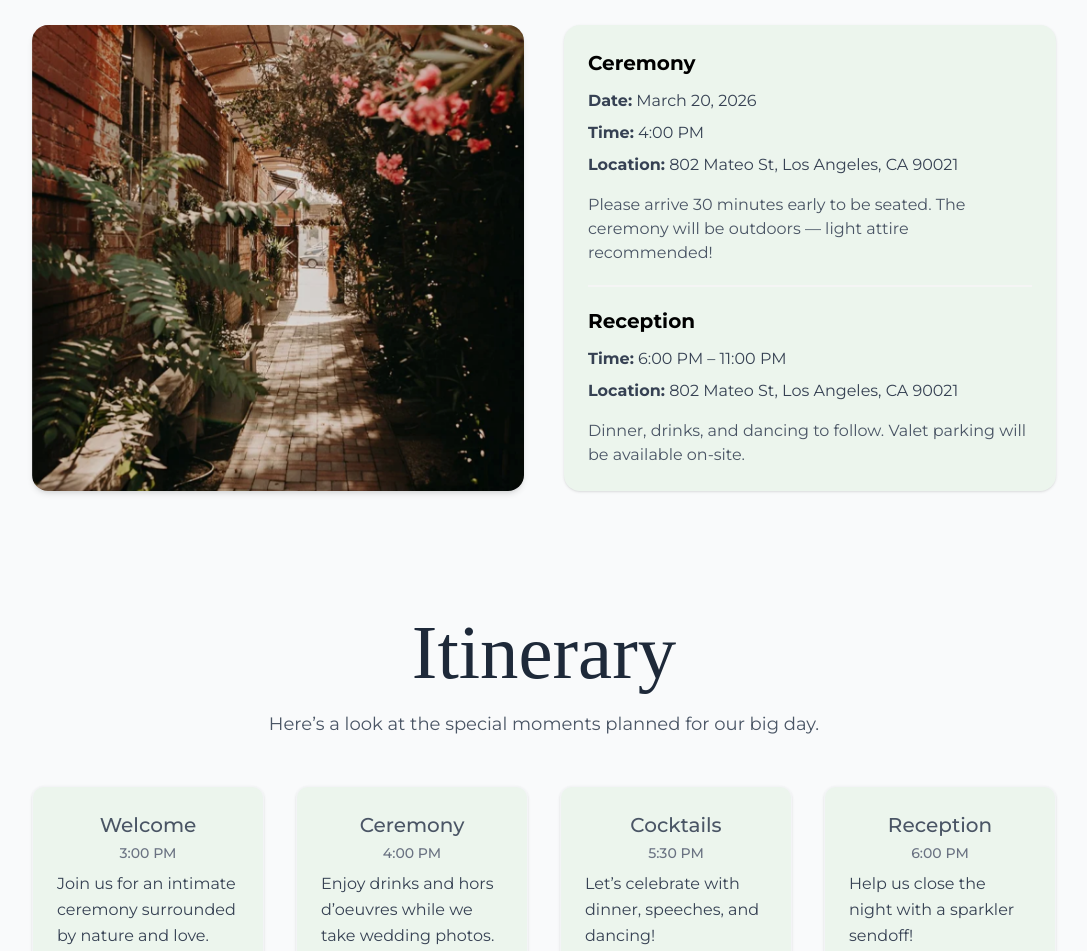
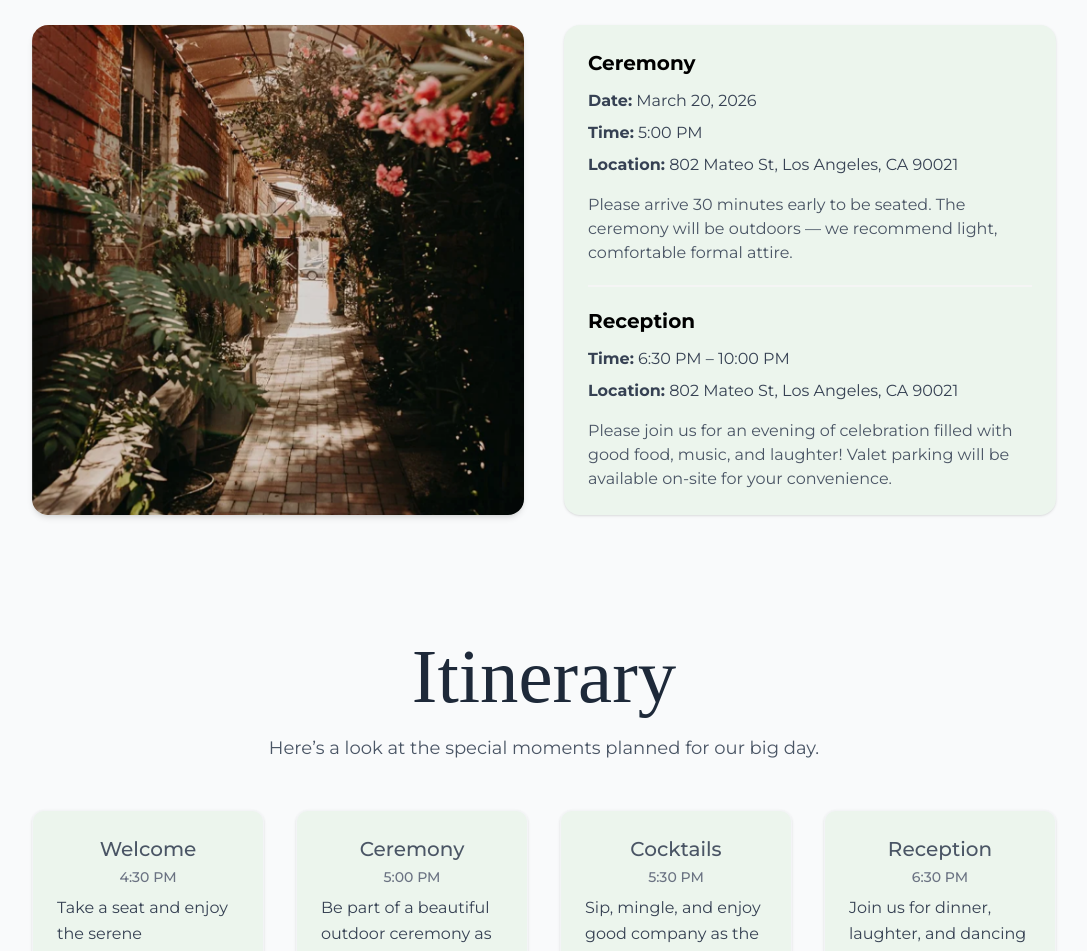
Before and after one commit to brianlpham21/mio-and-brian-wedding-rsvp, a Next.js app: page / in a window 1280 px wide. Shown: the part 980-1931 px from the top of the page, without its empty margins (96-1183 px from the left). Built offline with nearby package versions, Linux system fonts and the light colour scheme.

Commit message:
adjusted text and added countdown

```diff
--- a/app/api/rsvp/route.ts
+++ b/app/api/rsvp/route.ts
@@ -33,7 +33,7 @@ async function sendConfirmationEmail(data: any) {
       <p style="font-size: 16px;"><strong>Wedding Details:</strong></p>
       <ul style="font-size: 16px; padding-left: 20px;">
         <li><strong>Date:</strong> March 20, 2026</li>
-        <li><strong>Time:</strong> 4:00 PM</li>
+        <li><strong>Time:</strong> 5:00 PM</li>
         <li><strong>Location:</strong> 802 Mateo St, Los Angeles, CA 90021</li>
         <li><strong>Reception:</strong> Immediately following the ceremony</li>
       </ul>
--- a/app/components/additionalDetails.tsx
+++ b/app/components/additionalDetails.tsx
@@ -21,8 +21,20 @@ const details = [
   },
   {
     title: 'Gifts',
-    description:
-      'Your presence means the world to us! For those who wish to give a gift, we are registered at Crate & Barrel and Zola.',
+    description: (
+      <>
+        Your presence means the world to us! For those who wish to give a gift, we are registered at{' '}
+        <a
+          href="https://minted.sendbirdie.com/r/mioandbrian?cko=0"
+          target="_blank"
+          rel="noopener noreferrer"
+          className="text-blue-600 underline"
+        >
+          Minted
+        </a>
+        .
+      </>
+    ),
   },
 ];
 
--- /dev/null
+++ b/app/components/countdown.tsx
@@ -0,0 +1,71 @@
+'use client';
+
+import { useEffect, useState } from 'react';
+import { motion, AnimatePresence } from 'framer-motion';
+
+interface CountdownProps {
+  selectedLang: { code: string; name: string; flag: string };
+}
+
+export default function Countdown({ selectedLang }: CountdownProps) {
+  const targetDate = '2026-03-20T17:00:00';
+
+  const [timeLeft, setTimeLeft] = useState(getTimeLeft());
+
+  function getTimeLeft() {
+    const now = new Date();
+    const target = new Date(targetDate);
+    const diff = Math.max(0, target.getTime() - now.getTime());
+
+    const days = Math.floor(diff / (1000 * 60 * 60 * 24));
+    const hours = Math.floor((diff / (1000 * 60 * 60)) % 24);
+    const minutes = Math.floor((diff / (1000 * 60)) % 60);
+    const seconds = Math.floor((diff / 1000) % 60);
+
+    return { days, hours, minutes, seconds };
+  }
+
+  useEffect(() => {
+    const interval = setInterval(() => {
+      setTimeLeft(getTimeLeft());
+    }, 1000);
+
+    return () => clearInterval(interval);
+  }, [targetDate]);
+
+  const timeUnits = [
+    { label: 'Days', value: timeLeft.days },
+    { label: 'Hours', value: timeLeft.hours },
+    { label: 'Minutes', value: timeLeft.minutes },
+    { label: 'Seconds', value: timeLeft.seconds },
+  ];
+
+  return (
+    <div className="flex flex-col items-center w-full bg-gray-200 py-12">
+      <h2 className="text-xl md:text-4xl font-semibold mb-5 text-gray-800">
+        Counting Down to ‘I Do’
+      </h2>
+
+      {/* Countdown Units */}
+      <div className="flex gap-2 justify-center items-center text-center font-mono">
+        {timeUnits.map((unit) => (
+          <div key={unit.label} className="bg-white rounded-lg py-2 px-4">
+            <AnimatePresence mode="popLayout">
+              <motion.div
+                key={unit.value}
+                initial={{ opacity: 0, y: -10 }}
+                animate={{ opacity: 1, y: 0 }}
+                exit={{ opacity: 0, y: 10 }}
+                transition={{ duration: 0.3 }}
+                className="text-4xl md:text-5xl font-bold text-gray-900"
+              >
+                {unit.value.toString().padStart(2, '0')}
+              </motion.div>
+            </AnimatePresence>
+            <div className="text-sm md:text-base text-gray-600">{unit.label}</div>
+          </div>
+        ))}
+      </div>
+    </div>
+  );
+}
--- a/app/components/itinerary.tsx
+++ b/app/components/itinerary.tsx
@@ -5,11 +5,11 @@ import { useTranslation } from '@/hooks/useTranslation';
 
 const itinerary = [
   {
-    time: '3:00 PM',
+    time: '4:30 PM',
     title: 'welcome',
   },
   {
-    time: '4:00 PM',
+    time: '5:00 PM',
     title: 'ceremony',
   },
   {
@@ -17,7 +17,7 @@ const itinerary = [
     title: 'cocktails',
   },
   {
-    time: '6:00 PM',
+    time: '6:30 PM',
     title: 'reception',
   },
 ];
--- a/app/components/weddingInfo.tsx
+++ b/app/components/weddingInfo.tsx
@@ -76,7 +76,7 @@ export default function WeddingInfo({ selectedLang }: { selectedLang: { code: st
               <strong>{t('date')}:</strong> {t('wedding-date')}
             </p>
             <p className="text-gray-700 mb-2">
-              <strong>{t('time')}:</strong> 4:00 PM
+              <strong>{t('time')}:</strong> 5:00 PM
             </p>
             <p className="text-gray-700 mb-2">
               <strong>{t('location')}:</strong> 802 Mateo St, Los Angeles, CA 90021
@@ -87,7 +87,7 @@ export default function WeddingInfo({ selectedLang }: { selectedLang: { code: st
 
             <h3 className="text-xl font-semibold mb-3 text-black">{t('reception')}</h3>
             <p className="text-gray-700 mb-2">
-              <strong>{t('time')}:</strong> 6:00 PM – 11:00 PM
+              <strong>{t('time')}:</strong> 6:30 PM – 10:00 PM
             </p>
             <p className="text-gray-700 mb-2">
               <strong>{t('location')}:</strong> 802 Mateo St, Los Angeles, CA 90021
--- a/app/page.tsx
+++ b/app/page.tsx
@@ -16,6 +16,7 @@ import MaggieIcon from './components/maggieIcon';
 
 import { useTranslation } from '@/hooks/useTranslation';
 import { ContactInfo, RsvpPayload } from './types';
+import Countdown from './components/countdown';
 
 /** ---------- LANGUAGE DROPDOWN STATE ---------- */
 const languages = [
@@ -227,6 +228,7 @@ export default function Main() {
 
       <OurStory selectedLang={selectedLang} />
       <AdditionalDetails selectedLang={selectedLang} />
+      <Countdown selectedLang={selectedLang} />
       <ReturnInfo selectedLang={selectedLang} />
 
       <MaggieIcon selectedLang={selectedLang} />
--- a/locales/en.json
+++ b/locales/en.json
@@ -17,13 +17,13 @@
   "welcome": "Welcome",
   "cocktails": "Cocktails",
   "additional-details": "Additional Details",
-  "ceremony-details": "Please arrive 30 minutes early to be seated. The ceremony will be outdoors — light attire recommended!",
-  "reception-details": "Dinner, drinks, and dancing to follow. Valet parking will be available on-site.",
+  "ceremony-details": "Please arrive 30 minutes early to be seated. The ceremony will be outdoors — we recommend light, comfortable formal attire.",
+  "reception-details": "Please join us for an evening of celebration filled with good food, music, and laughter! Valet parking will be available on-site for your convenience.",
   "itinerary-subheader": "Here’s a look at the special moments planned for our big day.",
-  "welcome-itinerary-description": "Join us for an intimate ceremony surrounded by nature and love.",
-  "ceremony-itinerary-description": "Enjoy drinks and hors d’oeuvres while we take wedding photos.",
-  "cocktails-itinerary-description": "Let’s celebrate with dinner, speeches, and dancing!",
-  "reception-itinerary-description": "Help us close the night with a sparkler sendoff!",
+  "welcome-itinerary-description": "Take a seat and enjoy the serene surroundings before the ceremony.",
+  "ceremony-itinerary-description": "Be part of a beautiful outdoor ceremony as we officially begin this new chapter together.",
+  "cocktails-itinerary-description": "Sip, mingle, and enjoy good company as the evening unfolds.",
+  "reception-itinerary-description": "Join us for dinner, laughter, and dancing as we celebrate into the night.",
   "rsvp-subheader": "We’d love to know if you can join us in celebrating our wedding day. Please RSVP by January 20, 2026 so we can plan accordingly.",
   "enter-your-full-name": "Enter your full name",
   "your-rsvp": "Your RSVP",
--- a/locales/ja.json
+++ b/locales/ja.json
@@ -17,13 +17,13 @@
   "welcome": "ようこそ",
   "cocktails": "カクテル",
   "additional-details": "追加情報",
-  "ceremony-details": "30分前までにご着席いただけるようお越しください。挙式は屋外で行われますので、軽装をおすすめします。",
-  "reception-details": "お食事、ドリンク、そしてダンスをお楽しみください。会場ではバレーサービスをご利用いただけます。",
+  "ceremony-details": "式には、座席のご準備のため少なくとも30分前にご到着ください。挙式は屋外で行われますので、軽くて快適なフォーマルな服装をおすすめします。",
+  "reception-details": "美味しい料理と音楽、そして笑顔あふれる楽しい夜のひとときを、ぜひご一緒にお祝いください。皆さまのご利用に便利なバレーパーキングも会場内にご用意しております。",
   "itinerary-subheader": "私たちの特別な一日の流れをご紹介します。",
-  "welcome-itinerary-description": "自然と愛に囲まれた親しい挙式にご参加ください。",
-  "ceremony-itinerary-description": "私たちが写真撮影をしている間、ドリンクとオードブルをお楽しみください。",
-  "cocktails-itinerary-description": "ディナーやスピーチ、そしてダンスで一緒にお祝いしましょう！",
-  "reception-itinerary-description": "スパークラーを手に夜を締めくくりましょう！",
+  "welcome-itinerary-description": "お席について、式が始まる前の落ち着いた雰囲気をお楽しみください。",
+  "ceremony-itinerary-description": "私たちの新しい人生の始まりを祝う、美しい屋外でのセレモニーにぜひご参加ください。",
+  "cocktails-itinerary-description": "夕暮れとともに、ドリンクを片手にリラックスしながら、ご歓談をお楽しみください。",
+  "reception-itinerary-description": "ディナーや笑い声、ダンスを楽しみながら、一緒に夜のひとときをお祝いしましょう。",
   "rsvp-subheader": "私たちの結婚式にご参加いただけるかどうか、ぜひお知らせください。2026年1月20日までにご返信をお願いいたします。",
   "enter-your-full-name": "氏名を入力してください",
   "your-rsvp": "あなたの出欠確認",
--- a/locales/vi.json
+++ b/locales/vi.json
@@ -17,13 +17,13 @@
   "welcome": "Chào mừng",
   "cocktails": "Cocktail",
   "additional-details": "Thông tin bổ sung",
-  "ceremony-details": "Vui lòng đến sớm 30 phút để ổn định chỗ ngồi. Buổi lễ sẽ được tổ chức ngoài trời — khuyến khích trang phục nhẹ nhàng!",
-  "reception-details": "Bữa tối, đồ uống và khiêu vũ sẽ diễn ra sau đó. Dịch vụ đỗ xe có người phục vụ sẽ có sẵn tại địa điểm.",
+  "ceremony-details": "Xin vui lòng đến ít nhất 30 phút trước giờ bắt đầu để ổn định chỗ ngồi. Buổi lễ sẽ được tổ chức ngoài trời — chúng tôi khuyến nghị trang phục trang trọng, nhẹ nhàng và thoải mái.",
+  "reception-details": "Xin mời quý khách cùng chung vui trong buổi tối tràn ngập niềm vui, âm nhạc và những món ăn ngon! Dịch vụ đậu xe có nhân viên hỗ trợ (valet) sẽ được chuẩn bị sẵn tại địa điểm để thuận tiện cho quý khách.",
   "itinerary-subheader": "Hãy cùng xem qua những khoảnh khắc đặc biệt trong ngày trọng đại của chúng tôi.",
-  "welcome-itinerary-description": "Hãy cùng chúng tôi tham dự buổi lễ thân mật giữa thiên nhiên và tình yêu.",
-  "ceremony-itinerary-description": "Thưởng thức đồ uống và món khai vị trong khi chúng tôi chụp ảnh cưới.",
-  "cocktails-itinerary-description": "Hãy cùng ăn tối, nâng ly, và khiêu vũ chúc mừng ngày vui này!",
-  "reception-itinerary-description": "Hãy cùng kết thúc đêm tiệc bằng màn tiễn đưa với pháo sáng!",
+  "welcome-itinerary-description": "Hãy ổn định chỗ ngồi và tận hưởng không gian yên bình trước khi buổi lễ bắt đầu.",
+  "ceremony-itinerary-description": "Hãy cùng chúng tôi tham dự buổi lễ ngoài trời tuyệt đẹp, đánh dấu khởi đầu cho chương mới trong cuộc sống của hai chúng tôi.",
+  "cocktails-itinerary-description": "Thưởng thức đồ uống, trò chuyện và tận hưởng bầu không khí vui vẻ khi buổi tối dần bắt đầu.",
+  "reception-itinerary-description": "Cùng chung vui với chúng tôi trong bữa tối, tiếng cười và những điệu nhảy suốt đêm đầy kỷ niệm.",
   "rsvp-subheader": "Chúng tôi rất mong được biết bạn có thể cùng chung vui trong ngày cưới của chúng tôi hay không. Vui lòng xác nhận tham dự (RSVP) trước ngày 20 tháng 1 năm 2026 để chúng tôi có thể chuẩn bị chu đáo.",
   "enter-your-full-name": "Nhập họ và tên của bạn",
   "your-rsvp": "Xác nhận tham dự của bạn",
```
